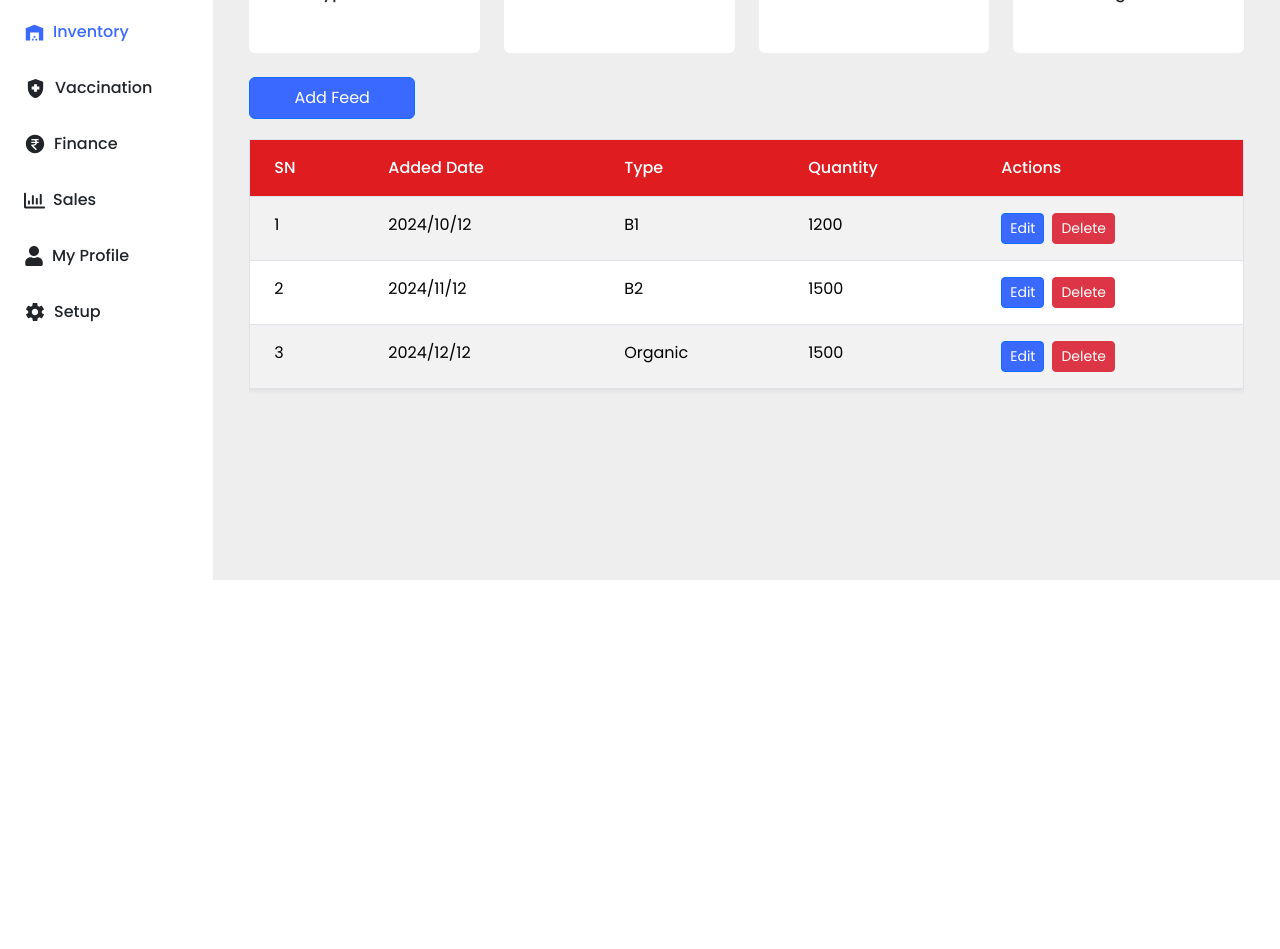
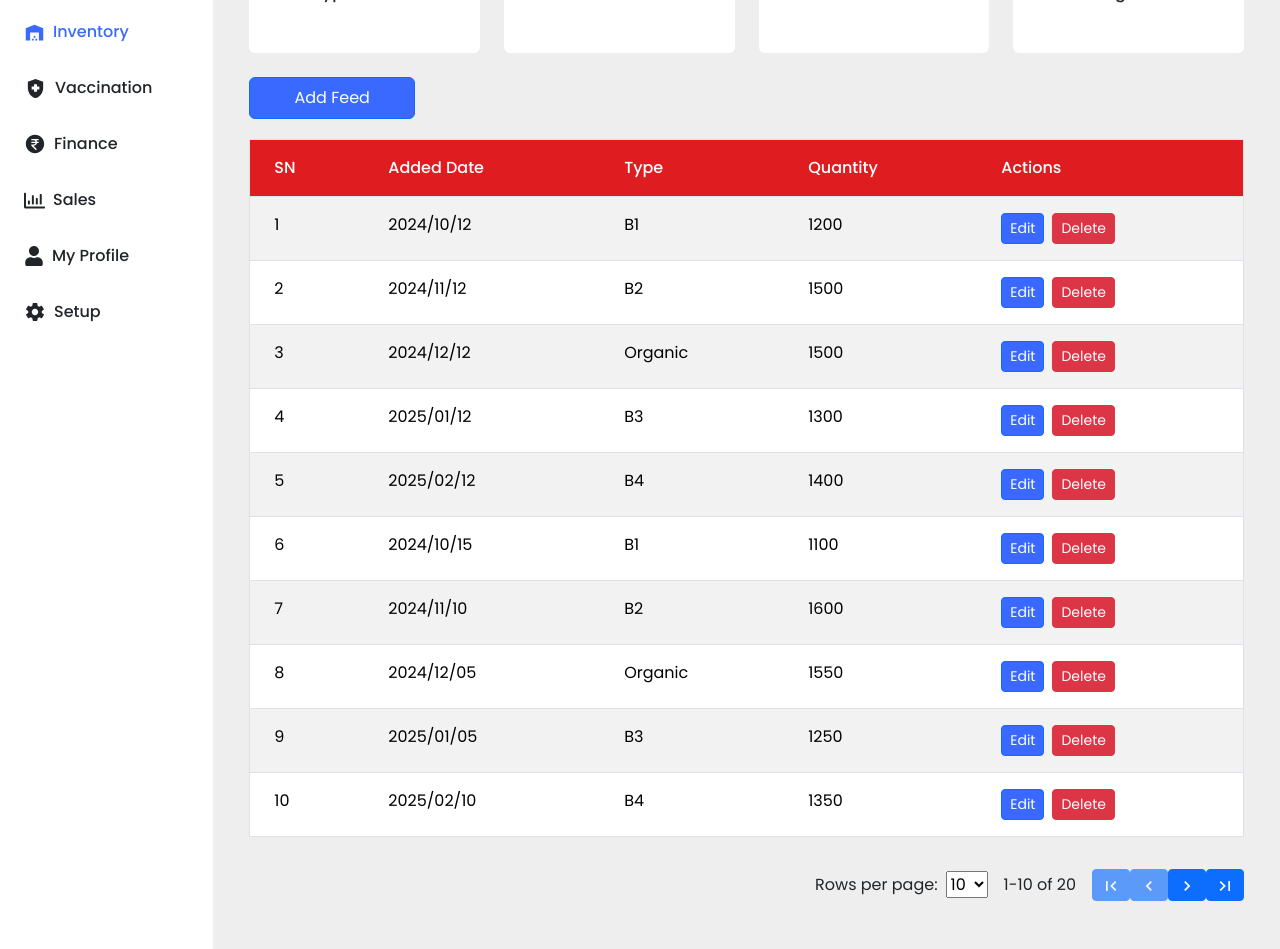
Before and after one commit to shaggy619/Mero-Farm, a React (Vite) app: page /inventory in a window 1280 px wide. Shown: the part 220-1169 px from the top of the page. Before the commit the page ends 800 px from the top, so only its background shows below. Built offline with nearby package versions, Linux system fonts and the light colour scheme.

Commit message:
Added pagination to the table

```diff
--- a/src/components/FarmTable.jsx
+++ b/src/components/FarmTable.jsx
@@ -1,6 +1,16 @@
-import React from "react";
+import React, { useState } from "react";
 import { Button } from "react-bootstrap";
-import { useReactTable } from "@tanstack/react-table";
+import {
+  MdFirstPage,
+  MdLastPage,
+  MdNavigateBefore,
+  MdNavigateNext,
+} from "react-icons/md";
+import {
+  useReactTable,
+  getCoreRowModel,
+  getPaginationRowModel,
+} from "@tanstack/react-table";
 
 // Handle Edit
 const handleEdit = (rowData) => {
@@ -11,6 +21,7 @@ const handleEdit = (rowData) => {
 const handleDelete = (rowData) => {
   console.log("Deleting:", rowData);
 };
+
 // Dummy data
 const data = [
   {
@@ -85,69 +96,42 @@ const data = [
     hen: 275,
     roaster: 275,
   },
-  //   {
-  //     id: 9,
-  //     batch: "Sep0924",
-  //     days: 30,
-  //     type: "layers",
-  //     total: 530,
-  //     hen: 265,
-  //     roaster: 265,
-  //   },
-  //   {
-  //     id: 10,
-  //     batch: "Oct1024",
-  //     days: 31,
-  //     type: "local",
-  //     total: 600,
-  //     hen: 300,
-  //     roaster: 300,
-  //   },
-  //   {
-  //     id: 11,
-  //     batch: "Nov1124",
-  //     days: 30,
-  //     type: "boiler",
-  //     total: 520,
-  //     hen: 260,
-  //     roaster: 260,
-  //   },
-  //   {
-  //     id: 12,
-  //     batch: "Dec1224",
-  //     days: 31,
-  //     type: "local",
-  //     total: 650,
-  //     hen: 325,
-  //     roaster: 325,
-  //   },
-  //   {
-  //     id: 13,
-  //     batch: "Jan1324",
-  //     days: 31,
-  //     type: "layers",
-  //     total: 600,
-  //     hen: 300,
-  //     roaster: 300,
-  //   },
-  //   {
-  //     id: 14,
-  //     batch: "Feb1424",
-  //     days: 28,
-  //     type: "local",
-  //     total: 550,
-  //     hen: 275,
-  //     roaster: 275,
-  //   },
-  //   {
-  //     id: 15,
-  //     batch: "Mar1524",
-  //     days: 30,
-  //     type: "local",
-  //     total: 480,
-  //     hen: 240,
-  //     roaster: 240,
-  //   },
+  {
+    id: 9,
+    batch: "Sep0924",
+    days: 30,
+    type: "layers",
+    total: 530,
+    hen: 265,
+    roaster: 265,
+  },
+  {
+    id: 10,
+    batch: "Oct1024",
+    days: 31,
+    type: "local",
+    total: 600,
+    hen: 300,
+    roaster: 300,
+  },
+  {
+    id: 11,
+    batch: "Nov1124",
+    days: 30,
+    type: "boiler",
+    total: 520,
+    hen: 260,
+    roaster: 260,
+  },
+  {
+    id: 12,
+    batch: "Dec1224",
+    days: 31,
+    type: "local",
+    total: 650,
+    hen: 325,
+    roaster: 325,
+  },
 ];
 
 // Column configuration
@@ -183,12 +167,15 @@ const columns = [
   },
 ];
 
-// Table component
 const FarmTable = () => {
+  const [pageSize, setPageSize] = useState(10);
+
   // Initialize the table instance using `useReactTable`
   const table = useReactTable({
     data,
     columns,
+    getCoreRowModel: getCoreRowModel(),
+    getPaginationRowModel: getPaginationRowModel(),
   });
 
   return (
@@ -208,8 +195,8 @@ const FarmTable = () => {
             </tr>
           </thead>
           <tbody>
-            {data.map((row, rowIndex) => (
-              <tr key={rowIndex}>
+            {table.getRowModel().rows.map((row) => (
+              <tr key={row.id}>
                 {columns.map((column) => (
                   <td
                     key={column.accessorKey || column.header}
@@ -217,7 +204,7 @@ const FarmTable = () => {
                   >
                     {column.cell
                       ? column.cell({ row })
-                      : row[column.accessorKey]}
+                      : row.getValue(column.accessorKey)}
                   </td>
                 ))}
               </tr>
@@ -225,6 +212,67 @@ const FarmTable = () => {
           </tbody>
         </table>
       </div>
+
+      {/* Pagination Controls */}
+      <div className="d-flex justify-content-end gap-3 align-items-center mb-3">
+        <div>
+          <span className="d-none d-md-inline">Rows per page:</span>
+          <select
+            className="ms-2"
+            value={pageSize}
+            onChange={(e) => {
+              setPageSize(Number(e.target.value));
+              table.setPageSize(Number(e.target.value));
+            }}
+          >
+            {[5, 10, 15, 20].map((size) => (
+              <option key={size} value={size}>
+                {size}
+              </option>
+            ))}
+          </select>
+        </div>
+
+        <div className="d-none d-md-flex">
+          {table.getState().pagination.pageIndex * pageSize + 1}-
+          {Math.min(
+            (table.getState().pagination.pageIndex + 1) * pageSize,
+            data.length
+          )}
+          of {data.length}
+        </div>
+
+        <div>
+          <Button
+            size="sm"
+            onClick={() => table.setPageIndex(0)}
+            disabled={!table.getCanPreviousPage()}
+          >
+            <MdFirstPage size={20} />
+          </Button>
+          <Button
+            size="sm"
+            onClick={() => table.previousPage()}
+            disabled={!table.getCanPreviousPage()}
+          >
+            <MdNavigateBefore size={20} />
+          </Button>
+          <Button
+            size="sm"
+            onClick={() => table.nextPage()}
+            disabled={!table.getCanNextPage()}
+          >
+            <MdNavigateNext size={20} />
+          </Button>
+          <Button
+            size="sm"
+            onClick={() => table.setPageIndex(table.getPageCount() - 1)}
+            disabled={!table.getCanNextPage()}
+          >
+            <MdLastPage size={20} />
+          </Button>
+        </div>
+      </div>
     </div>
   );
 };
--- a/src/components/FeedTable.jsx
+++ b/src/components/FeedTable.jsx
@@ -1,6 +1,16 @@
-import React from "react";
+import React, { useState } from "react";
 import { Button } from "react-bootstrap";
-import { useReactTable } from "@tanstack/react-table";
+import {
+  MdFirstPage,
+  MdLastPage,
+  MdNavigateBefore,
+  MdNavigateNext,
+} from "react-icons/md";
+import {
+  useReactTable,
+  getCoreRowModel,
+  getPaginationRowModel,
+} from "@tanstack/react-table";
 
 // Handle Edit
 const handleEdit = (rowData) => {
@@ -11,28 +21,29 @@ const handleEdit = (rowData) => {
 const handleDelete = (rowData) => {
   console.log("Deleting:", rowData);
 };
+
 // Dummy data
 const data = [
-  {
-    id: 1,
-    addedDate: "2024/10/12",
-    type: "B1",
-    quantity: 1200,
-  },
-
-  {
-    id: 2,
-    addedDate: "2024/11/12",
-    type: "B2",
-    quantity: 1500,
-  },
-
-  {
-    id: 3,
-    addedDate: "2024/12/12",
-    type: "Organic",
-    quantity: 1500,
-  },
+  { id: 1, addedDate: "2024/10/12", type: "B1", quantity: 1200 },
+  { id: 2, addedDate: "2024/11/12", type: "B2", quantity: 1500 },
+  { id: 3, addedDate: "2024/12/12", type: "Organic", quantity: 1500 },
+  { id: 4, addedDate: "2025/01/12", type: "B3", quantity: 1300 },
+  { id: 5, addedDate: "2025/02/12", type: "B4", quantity: 1400 },
+  { id: 6, addedDate: "2024/10/15", type: "B1", quantity: 1100 },
+  { id: 7, addedDate: "2024/11/10", type: "B2", quantity: 1600 },
+  { id: 8, addedDate: "2024/12/05", type: "Organic", quantity: 1550 },
+  { id: 9, addedDate: "2025/01/05", type: "B3", quantity: 1250 },
+  { id: 10, addedDate: "2025/02/10", type: "B4", quantity: 1350 },
+  { id: 11, addedDate: "2024/09/20", type: "B1", quantity: 1050 },
+  { id: 12, addedDate: "2024/11/30", type: "B2", quantity: 1450 },
+  { id: 13, addedDate: "2024/12/20", type: "Organic", quantity: 1600 },
+  { id: 14, addedDate: "2025/01/25", type: "B3", quantity: 1200 },
+  { id: 15, addedDate: "2025/02/05", type: "B4", quantity: 1550 },
+  { id: 16, addedDate: "2024/10/25", type: "B1", quantity: 1000 },
+  { id: 17, addedDate: "2024/11/05", type: "B2", quantity: 1700 },
+  { id: 18, addedDate: "2024/12/10", type: "Organic", quantity: 1400 },
+  { id: 19, addedDate: "2025/01/15", type: "B3", quantity: 1350 },
+  { id: 20, addedDate: "2025/02/20", type: "B4", quantity: 1450 },
 ];
 
 // Column configuration
@@ -41,7 +52,6 @@ const columns = [
   { header: "Added Date", accessorKey: "addedDate" },
   { header: "Type", accessorKey: "type" },
   { header: "Quantity", accessorKey: "quantity" },
-
   {
     header: "Actions",
     accessorKey: "action",
@@ -68,16 +78,20 @@ const columns = [
 
 // Table component
 const FeedTable = () => {
+  const [pageSize, setPageSize] = useState(10);
+
   // Initialize the table instance using `useReactTable`
   const table = useReactTable({
     data,
     columns,
+    getCoreRowModel: getCoreRowModel(),
+    getPaginationRowModel: getPaginationRowModel(),
   });
 
   return (
-    <div className=" mt-3">
-      <div className="table-responsive ">
-        <table className="table table-striped border shadow-sm">
+    <div className="mt-3">
+      <div className="table-responsive">
+        <table className="table table-striped border">
           <thead>
             <tr>
               {columns.map((column) => (
@@ -91,8 +105,8 @@ const FeedTable = () => {
             </tr>
           </thead>
           <tbody>
-            {data.map((row, rowIndex) => (
-              <tr key={rowIndex}>
+            {table.getRowModel().rows.map((row) => (
+              <tr key={row.id}>
                 {columns.map((column) => (
                   <td
                     key={column.accessorKey || column.header}
@@ -100,7 +114,7 @@ const FeedTable = () => {
                   >
                     {column.cell
                       ? column.cell({ row })
-                      : row[column.accessorKey]}
+                      : row.getValue(column.accessorKey)}
                   </td>
                 ))}
               </tr>
@@ -108,6 +122,67 @@ const FeedTable = () => {
           </tbody>
         </table>
       </div>
+
+      {/* Pagination Controls */}
+      <div className="d-flex justify-content-end gap-3 align-items-center mt-3">
+        <div>
+          <span className="d-none d-md-inline">Rows per page:</span>
+          <select
+            className="ms-2"
+            value={pageSize}
+            onChange={(e) => {
+              setPageSize(Number(e.target.value));
+              table.setPageSize(Number(e.target.value));
+            }}
+          >
+            {[5, 10, 15, 20].map((size) => (
+              <option key={size} value={size}>
+                {size}
+              </option>
+            ))}
+          </select>
+        </div>
+
+        <div className="d-none d-md-flex">
+          {table.getState().pagination.pageIndex * pageSize + 1}-
+          {Math.min(
+            (table.getState().pagination.pageIndex + 1) * pageSize,
+            data.length
+          )}{" "}
+          of {data.length}
+        </div>
+
+        <div>
+          <Button
+            size="sm"
+            onClick={() => table.setPageIndex(0)}
+            disabled={!table.getCanPreviousPage()}
+          >
+            <MdFirstPage size={20} />
+          </Button>
+          <Button
+            size="sm"
+            onClick={() => table.previousPage()}
+            disabled={!table.getCanPreviousPage()}
+          >
+            <MdNavigateBefore size={20} />
+          </Button>
+          <Button
+            size="sm"
+            onClick={() => table.nextPage()}
+            disabled={!table.getCanNextPage()}
+          >
+            <MdNavigateNext size={20} />
+          </Button>
+          <Button
+            size="sm"
+            onClick={() => table.setPageIndex(table.getPageCount() - 1)}
+            disabled={!table.getCanNextPage()}
+          >
+            <MdLastPage size={20} />
+          </Button>
+        </div>
+      </div>
     </div>
   );
 };
```
